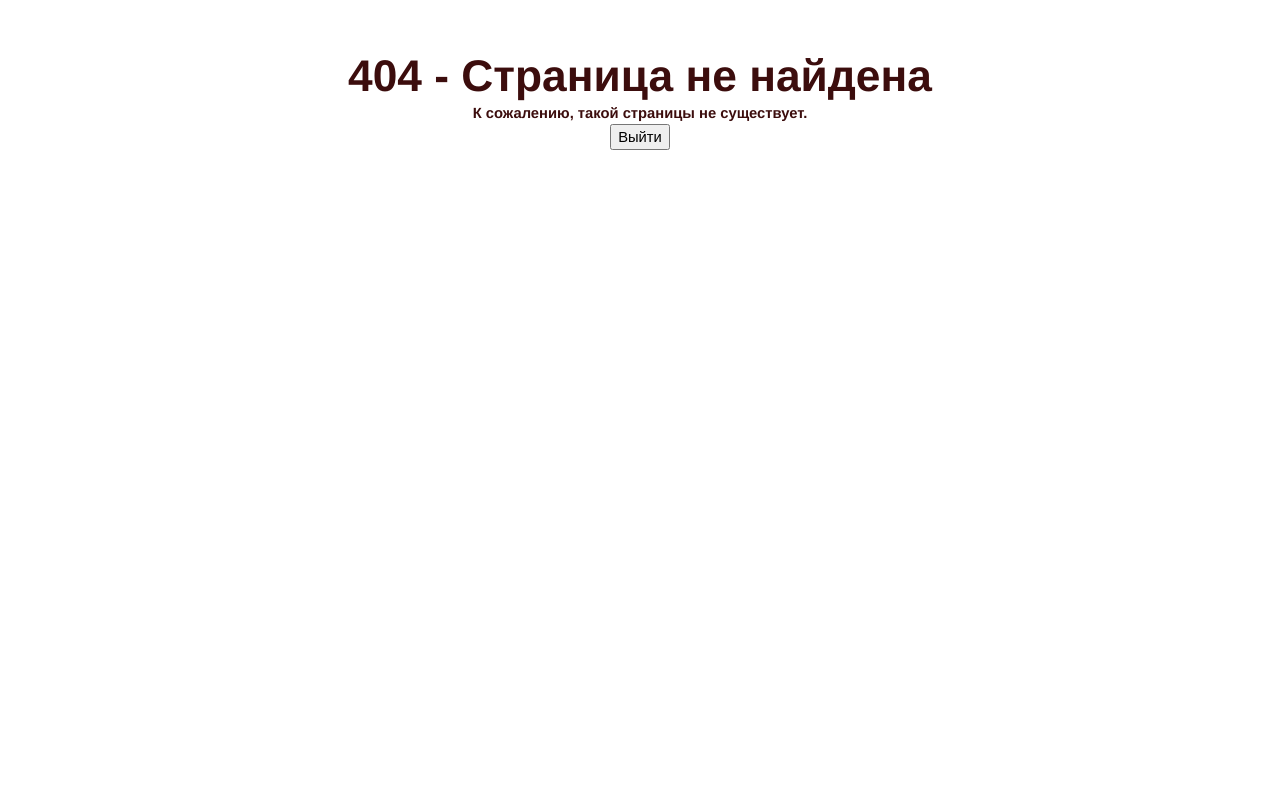
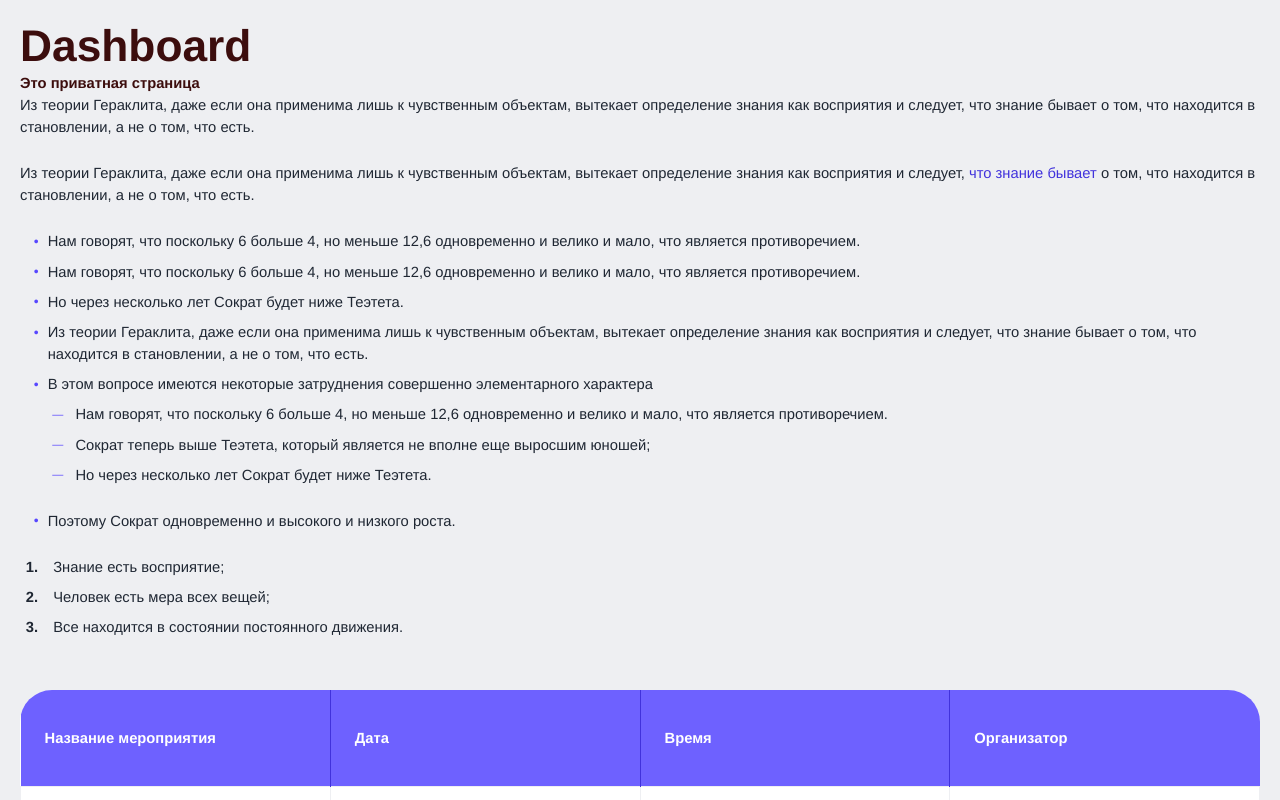
Before and after one commit to Aldiyar-B/Paraweb, a React (Vite) app: page /textContentArea in a window 1280 px wide. Before the commit this address had no page. Shown: the top 800 px of the page. Built offline with nearby package versions, Linux system fonts and the light colour scheme.

Commit message:
Сделал задание для dekstop

```diff
--- a/src/App.jsx
+++ b/src/App.jsx
@@ -5,6 +5,7 @@ import NotFound from './views/NotFound';
 import Dashboard from './views/DashBoard';
 import News from './views/News';
 import Test from './views/Test';
+import TextContentsArea from './views/TextContentsArea';
 
 function App() {
   return (
@@ -16,6 +17,9 @@ function App() {
         <Route path="/test" element={<PublicLayout />}>
           <Route index element={<Test />} />
         </Route>
+        <Route path="/textContentArea" element={<PublicLayout />}>
+          <Route index element={<TextContentsArea />} />
+        </Route>
         <Route path="/dashboard" element={<PrivateLayout />}>
           <Route index element={<Dashboard />} />
         </Route>
--- /dev/null
+++ b/src/components/TextContent.jsx
@@ -0,0 +1,5 @@
+export default function TextContent({ html }) {
+  return (
+    <div className="text-content" dangerouslySetInnerHTML={{ __html: html }} />
+  );
+}
--- a/src/style/global/colors.scss
+++ b/src/style/global/colors.scss
@@ -22,6 +22,7 @@ html {
   --text-secondary-color: #95a0b2;
   --text-contrast-color: #ffffff;
   --text-contrast-secondary-color: #ffffff99;
+  --text-contrast-secondary-promo-color: #7a818d;
   --text-contrast-secondary-color-60: rgba(255, 255, 255, 0.6);
   --text-blind-color: #ced5e0;
   --text-contrast-blind-color: #ffffff4d;
--- /dev/null
+++ b/src/style/text-content.scss
@@ -0,0 +1,168 @@
+.text-content {
+  font-size: 1.6rem;
+  line-height: 2.4rem;
+  color: var(--text-color);
+
+  p {
+    margin: 24px 0;
+  }
+
+  a {
+    color: var(--ultramarine-dark-color);
+    text-decoration: none;
+    &:hover,
+    &:active {
+      text-decoration: underline;
+    }
+  }
+
+  ul,
+  ol {
+    padding-left: 1.5em;
+    margin: 24px 0;
+  }
+
+  ul {
+    list-style: none;
+    padding-left: 1.5rem;
+
+    li {
+      position: relative;
+      padding-left: 1.5rem;
+      margin-bottom: 8px;
+
+      &::before {
+        content: '•';
+        position: absolute;
+        left: 0;
+        color: var(--ultramarine-default-color);
+        font-size: 1.5rem;
+        line-height: 1;
+        top: 0.5rem;
+      }
+
+      ul {
+        list-style: none;
+        padding-left: 1.5rem;
+        margin-top: 8px;
+
+        li {
+          position: relative;
+
+          &::before {
+            content: '—';
+            position: absolute;
+            left: -1rem;
+            color: var(--ultramarine-default-color);
+            font-size: 1.2rem;
+            top: 25%;
+          }
+        }
+      }
+    }
+  }
+
+  ol {
+    list-style: decimal;
+
+    li {
+      padding-left: 1.2rem;
+      &::marker {
+        width: 4rem;
+        height: 2.6rem;
+        font-weight: bold;
+        color: var(--text-color);
+      }
+    }
+  }
+
+  li {
+    margin-bottom: 8px;
+
+    &:last-child {
+      margin-bottom: 0;
+    }
+  }
+
+  h2 {
+    font-size: 36px;
+    font-weight: 700;
+    margin: 56px 0 40px;
+  }
+
+  h3 {
+    font-size: 20px;
+    font-weight: 700;
+    margin: 48px 0 32px;
+  }
+
+  .table {
+    overflow-x: auto;
+    margin: 5.6rem 0;
+    border-radius: 32px;
+
+    table {
+      width: 100%;
+      min-width: 600px;
+      border-collapse: collapse;
+      background-color: var(--white);
+    }
+
+    th,
+    td {
+      padding: 24px;
+      text-align: left;
+      // max-width: 22.5rem;
+      width: 225px; // Устанавливаем фиксированную ширину столбцов
+    }
+
+    thead {
+      height: 96px;
+      text-align: center;
+      background-color: var(--ultramarine-light-color-1);
+      color: var(--card-color);
+      font-weight: bold;
+    }
+
+    th {
+      position: relative;
+      vertical-align: middle;
+    }
+
+    th:not(:last-child) {
+      border-right: 1px solid var(--ultramarine-dark-color); // Вертикальная граница между столбцами
+    }
+
+    td {
+      position: relative;
+    }
+
+    td {
+      border: 1px solid var(--divider-color);
+    }
+  }
+
+  figure.image {
+    margin: 56px 0;
+    text-align: center;
+
+    img {
+      max-width: 100%;
+      height: auto;
+      border-radius: 32px;
+    }
+
+    figcaption {
+      font-size: 12px;
+      color: var(--text-contrast-secondary-promo-color);
+    }
+  }
+
+  > *:first-child {
+    margin-top: 0;
+  }
+
+  > *:last-child {
+    margin-bottom: 0;
+  }
+}
--- a/src/views/News.jsx
+++ b/src/views/News.jsx
@@ -51,6 +51,10 @@ function News() {
         <br />
         <Link to="/test">
           <button className="text-button">Открыть test полигон</button>
+        </Link>
+        <br />
+        <Link to="/textContentArea">
+          <button className="text-button">Открыть textContent Area</button>
         </Link>
       </nav>
       <EventCard {...event} />
--- /dev/null
+++ b/src/views/TextContentsArea.jsx
@@ -0,0 +1,98 @@
+import { Link } from 'react-router-dom';
+import Button from '../components/Button/Button';
+import TextContent from '../components/TextContent'; // импорт компонента для вставки HTML-контента
+import '../style/text-content.scss';
+
+function TextContentsArea() {
+  const html = `
+    <p>Из теории Гераклита, даже если она применима лишь к чувственным объектам, вытекает определение знания как восприятия и следует, что знание бывает о том, что находится в становлении, а не о том, что есть.</p>
+    <p>Из теории Гераклита, даже если она применима лишь к чувственным объектам, вытекает определение знания как восприятия и следует, <a href="">что знание бывает</a> о том, что находится в становлении, а не о том, что есть.</p>
+    <ul>
+        <li>Нам говорят, что поскольку 6 больше 4, но меньше 12,6 одновременно и велико и мало, что является противоречием.</li>
+        <li>Нам говорят, что поскольку 6 больше 4, но меньше 12,6 одновременно и велико и мало, что является противоречием.</li>
+        <li>Но через несколько лет Сократ будет ниже Теэтета.</li>
+        <li>Из теории Гераклита, даже если она применима лишь к чувственным объектам, вытекает определение знания как восприятия и следует, что знание бывает о том, что находится в становлении, а не о том, что есть.</li>
+        <li>В этом вопросе имеются некоторые затруднения совершенно элементарного характера
+            <ul>
+                <li>Нам говорят, что поскольку 6 больше 4, но меньше 12,6 одновременно и велико и мало, что является противоречием.</li>
+                <li>Сократ теперь выше Теэтета, который является не вполне еще выросшим юношей;</li>
+                <li>Но через несколько лет Сократ будет ниже Теэтета.</li>
+            </ul>
+        </li>
+        <li>Поэтому Сократ одновременно и высокого и низкого роста.</li>
+    </ul>
+    <ol>
+        <li>Знание есть восприятие;</li>
+        <li>Человек есть мера всех вещей;</li>
+        <li>Все находится в состоянии постоянного движения.</li>
+    </ol>
+    <figure class="table">
+        <table>
+            <thead>
+                <tr>
+                    <th>Название мероприятия</th>
+                    <th>Дата</th>
+                    <th>Время</th>
+                    <th>Организатор</th>
+                </tr>
+            </thead>
+            <tbody>
+                <tr>
+                    <td>III Международный форум «Математические методы и модели в высокотехнологичном производстве»</td>
+                    <td>28 октября</td>
+                    <td>12:00 - 17:00</td>
+                    <td>Центр развития профессиональных компетенций ГУАП</td>
+                </tr>
+                <tr>
+                    <td>Игра «Квиз» для всех студентов Санкт-Петербурга</td>
+                    <td>28 октября</td>
+                    <td>12:00 - 17:00</td>
+                    <td>Центр развития профессиональных компетенций ГУАП</td>
+                </tr>
+                <tr>
+                    <td>11-я международная научная конференция «Философия и культура информационного общества»</td>
+                    <td>28 октября</td>
+                    <td>12:00 - 17:00</td>
+                    <td>Центр развития профессиональных компетенций ГУАП</td>
+                </tr>
+            </tbody>
+        </table>
+    </figure>
+    <figure class="image"><img src="https://images.unsplash.com/photo-1741851374430-d242e0dcd70c?q=80&amp;w=3870&amp;auto=format&amp;fit=crop&amp;ixlib=rb-4.0.3&amp;ixid=M3wxMjA3fDB8MHxwaG90by1wYWdlfHx8fGVufDB8fHx8fA%3D%3D" />
+
+        <figcaption>Подписи выводятся шрифтом уменьшенного кегля. Точка в конце подписи не ставится</figcaption>
+    </figure>
+    <h2>
+        Заголовок второго уровня
+    </h2>
+    <h3>
+      Заголовок третьего уровня
+    </h3>
+    <p> test </p>
+
+  `;
+
+  return (
+    <div
+      style={{ backgroundColor: '#eeeff2', padding: '20px', height: '100%' }}
+    >
+      <h1 className="text-h1">Dashboard</h1>
+      <h4 className="text-h4">Это приватная страница</h4>
+
+      <TextContent html={html} />
+
+      <Link to="/">
+        <Button
+          text="Выйти"
+          iconLeft="pencil"
+          iconRight="plus"
+          showIconLeft="true"
+          showIconRight="true"
+          name="primary"
+        />
+      </Link>
+    </div>
+  );
+}
+
+export default TextContentsArea;
```
Also changed, not shown: src/main.jsx (+7 -7 lines).
